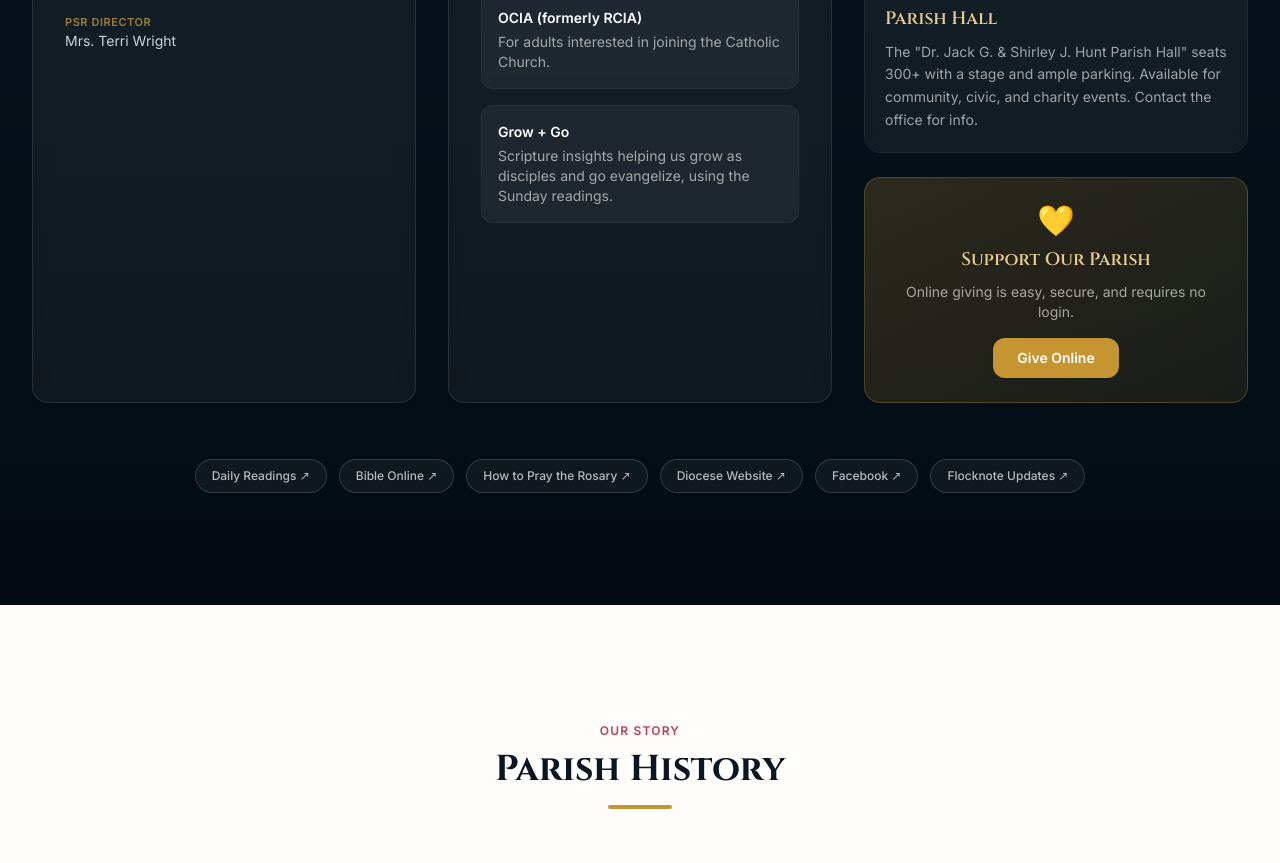
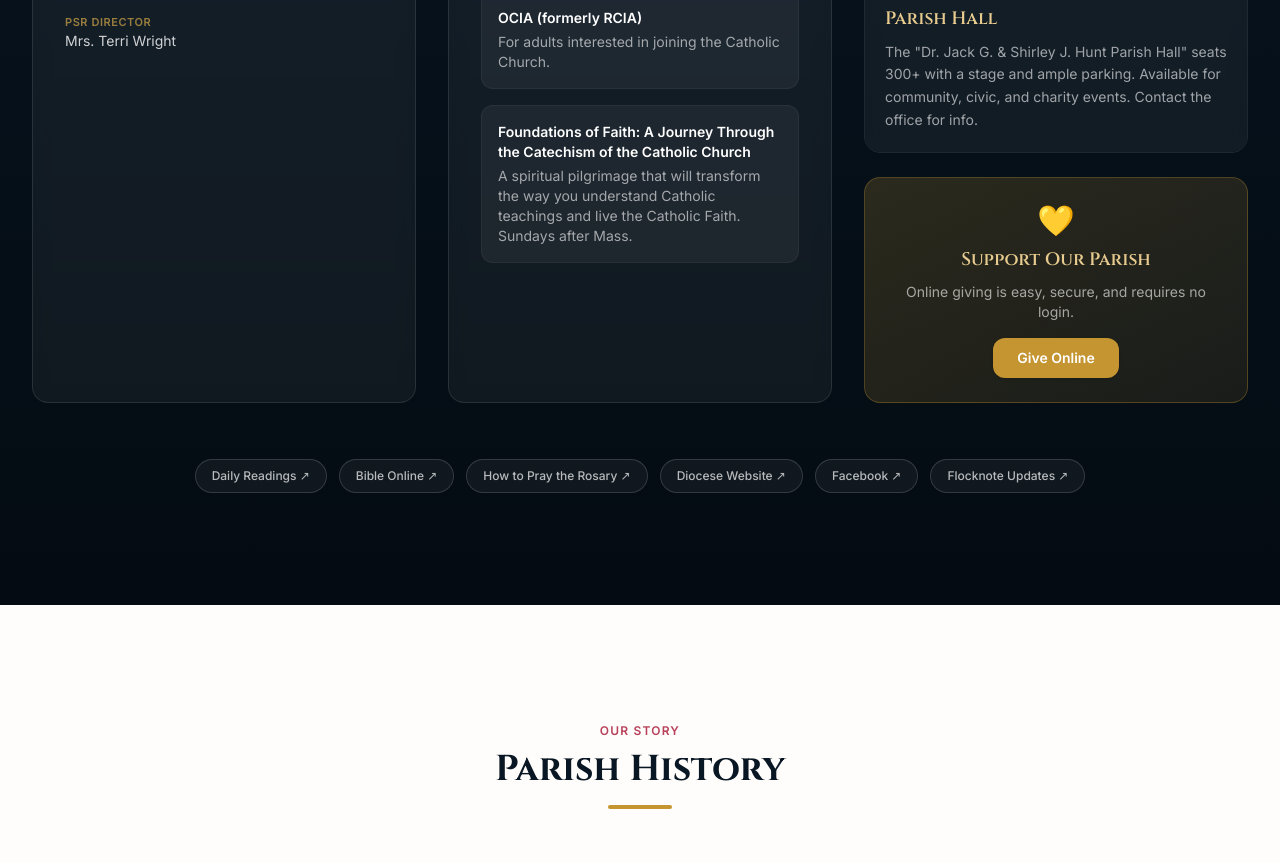
Before and after one commit to kbt117/st-benedict, a React (Vite) app: page / in a window 1280 px wide. Shown: the part 3760-4623 px from the top of the page. Built offline with nearby package versions, Linux system fonts and the light colour scheme.

Commit message:
Update ParishLife.tsx

```diff
--- a/src/components/ParishLife.tsx
+++ b/src/components/ParishLife.tsx
@@ -39,8 +39,8 @@ export default function ParishLife() {
                 <p className="mt-1 text-sm text-white/60">For adults interested in joining the Catholic Church.</p>
               </div>
               <div className="rounded-xl bg-white/5 p-4 border border-white/5">
-                <h4 className="font-semibold text-white text-sm">Grow + Go</h4>
-                <p className="mt-1 text-sm text-white/60">Scripture insights helping us grow as disciples and go evangelize, using the Sunday readings.</p>
+                <h4 className="font-semibold text-white text-sm">Foundations of Faith: A Journey Through the Catechism of the Catholic Church</h4>
+                <p className="mt-1 text-sm text-white/60">A spiritual pilgrimage that will transform the way you understand Catholic teachings and live the Catholic Faith. Sundays after Mass.</p>
               </div>
             </div>
           </div>
```
